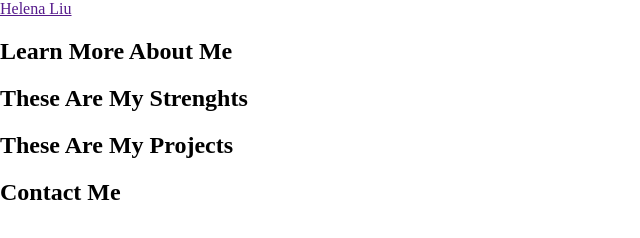
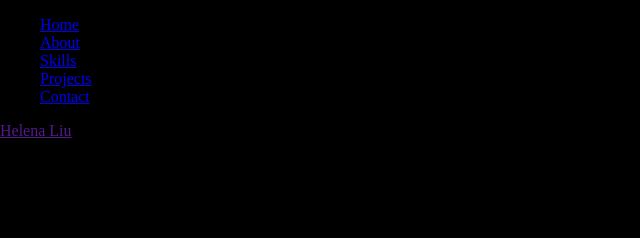
Before and after one commit to Helena2018/navigation-nation, a plain HTML site: page index.html in a window 1280 px wide. Shown: the whole page, without its empty margins (0-640 px from the left). Drawn offline with Linux system fonts and the light colour scheme.

Commit message:
overlay and menu bars html updated

```diff
--- a/index.html
+++ b/index.html
@@ -10,6 +10,23 @@
   <link rel="stylesheet" href="style.css">
 </head>
 <body>
+  <div class="div overlay overlay-slide-left" id="overlay">
+    <nav>
+      <ul>
+        <li id="nav-1" class="slide-out-1"><a href="#">Home</a></li>
+        <li id="nav-2" class="slide-out-2"><a href="#about">About</a></li>
+        <li id="nav-3" class="slide-out-3"><a href="#skills">Skills</a></li>
+        <li id="nav-4" class="slide-out-4"><a href="#projects">Projects</a></li>
+        <li id="nav-5" class="slide-out-5"><a href="#contact">Contact</a></li>
+      </ul>
+    </nav>
+  </div>
+  <!-- Menu Bars -->
+  <div class="menu-bars" id="menu-bars">
+    <div class="bar1"></div>
+    <div class="bar2"></div>
+    <div class="bar3"></div>
+  </div>
   <!-- Sections -->
   <section id="home"><a href="" target="_blank">Helena Liu</a></section>
   <section id="about"><h1>Learn More About Me</h1></section>
--- a/style.css
+++ b/style.css
@@ -1,8 +1,19 @@
+
+:root {
+  --primaryColor: #fff;
+  --navColor1: #21292c;
+  --navColor2: #aa3e39;
+  --navColor3: #aa6e39;
+  --navColor4: #236267;
+  --navColor5: #2c8437;
+}
+
 html {
   box-sizing: border-box;
 }
 
 body {
   margin: 0;
+  background: #000;
   min-height: 100vh;
 }
```
